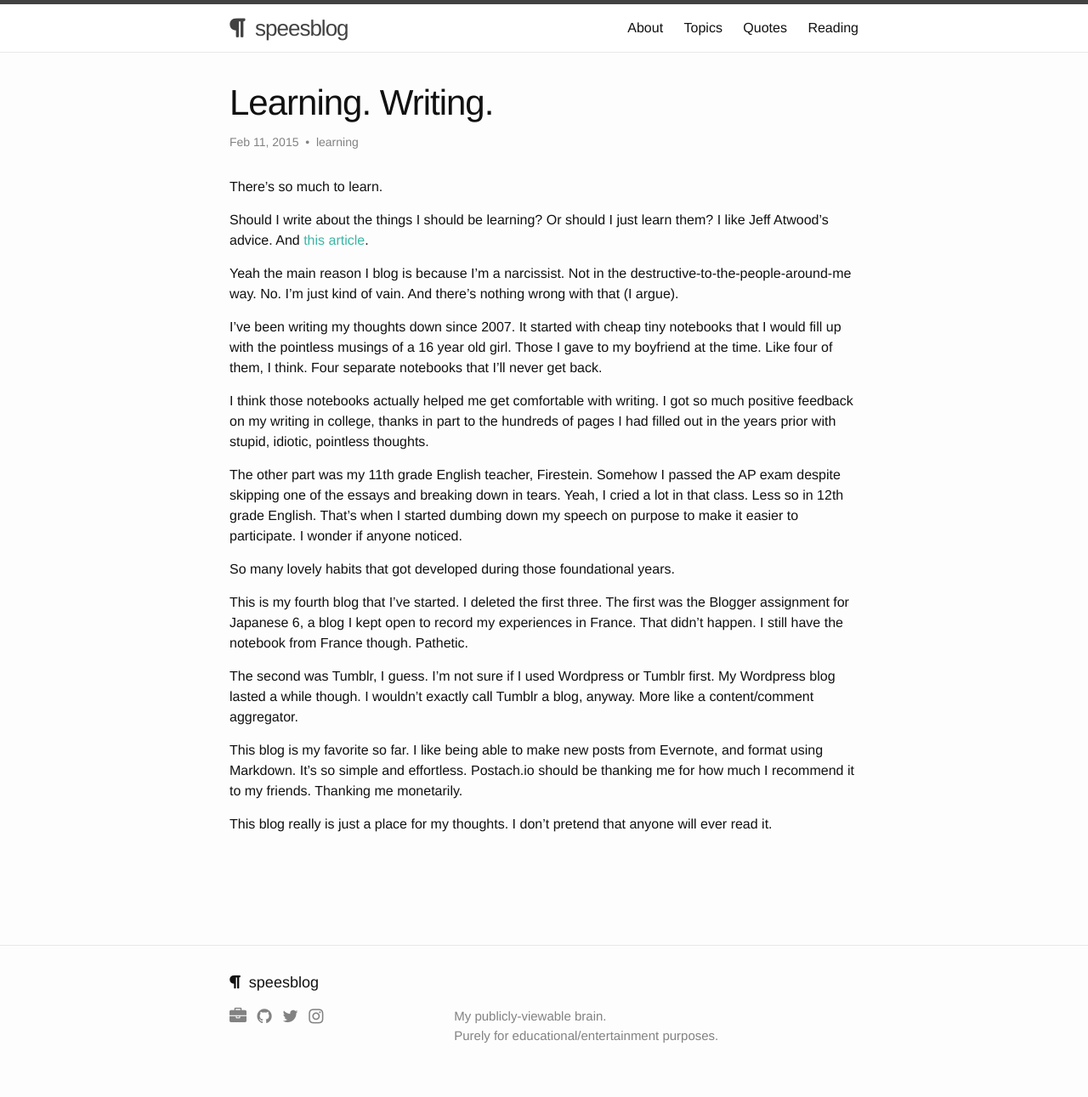
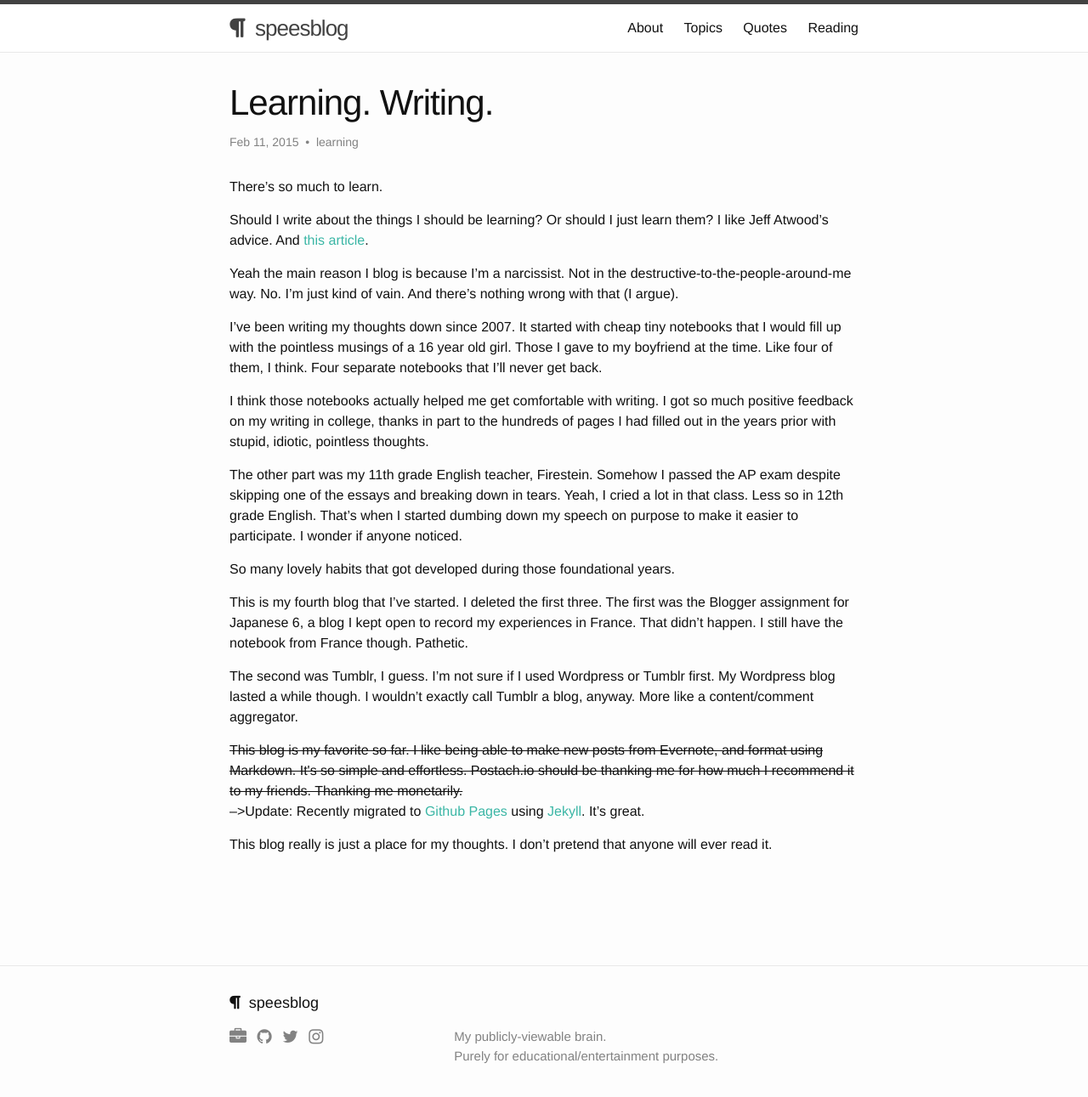
Before and after one commit to shelbyspees/speesblog, a Jekyll site: the page built from _posts/2015-02-11-learning-writing.md, in a window 1280 px wide and 1314 px high. Shown: the top 1291 px of the window at 85% size. Built offline with Jekyll 4.4.1, drawn with Linux system fonts in a browser that asks for light colours; nearby versions of some CDN libraries.

Commit message:
Update post, add links

```diff
--- a/_posts/2015-02-11-learning-writing.md
+++ b/_posts/2015-02-11-learning-writing.md
@@ -21,6 +21,8 @@ This is my fourth blog that I've started. I deleted the first three. The first w
 
 The second was Tumblr, I guess. I'm not sure if I used Wordpress or Tumblr first. My Wordpress blog lasted a while though. I wouldn't exactly call Tumblr a blog, anyway. More like a content/comment aggregator.
 
-This blog is my favorite so far. I like being able to make new posts from Evernote, and format using Markdown. It's so simple and effortless. Postach.io should be thanking me for how much I recommend it to my friends. Thanking me monetarily.
+<s>This blog is my favorite so far. I like being able to make new posts from Evernote, and format using Markdown. It's so simple and effortless. Postach.io should be thanking me for how much I recommend it to my friends. Thanking me monetarily.</s>
+
+-->Update: Recently migrated to [Github Pages](https://pages.github.com/) using [Jekyll](http://jekyllrb.com/). It's great.
 
 This blog really is just a place for my thoughts. I don't pretend that anyone will ever read it.
```
